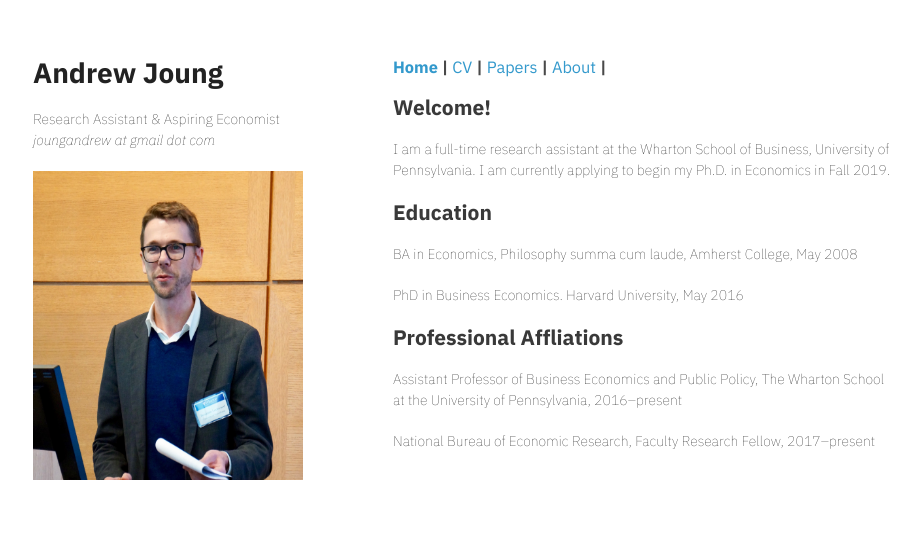
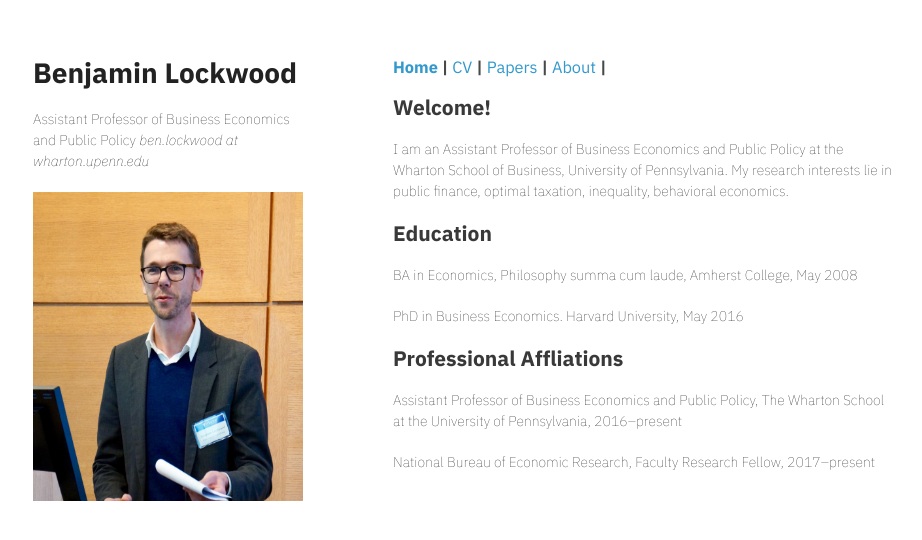
Before and after one commit to sxfinance/sxia.github.io, a Jekyll site: the page index.html, which Jekyll copies as it is, in a window 1280 px wide. Shown: the top 540 px of the page, without its empty margins (177-1099 px from the left). Built offline with Jekyll 4.4.1, drawn with Linux system fonts in a browser that asks for light colours.

Commit message:
Update index.html

```diff
--- a/index.html
+++ b/index.html
@@ -3,7 +3,7 @@
   <head>
     <meta charset="utf-8">
     <meta http-equiv="X-UA-Compatible" content="chrome=1">
-    <title>Andrew Joung</title>
+    <title>Benjamin Lockwood</title>
 
     <link rel="stylesheet" href="stylesheets/styles.css">
     <link rel="stylesheet" href="stylesheets/github-light.css">
@@ -24,8 +24,8 @@
 <body>
 <div class="wrapper">
       <header>
-        <h1>Andrew Joung</h1>
-        <p>Research Assistant & Aspiring Economist        <i>joungandrew at gmail dot com </i></p>
+        <h1>Benjamin Lockwood</h1>
+        <p>Assistant Professor of Business Economics and Public Policy        <i>ben.lockwood <i>at</i> wharton.upenn.edu </i></p>
 	<p class="view"><img src="Photo of Me.jpg" width=309 height=309></p>
       </header>
    <section>
@@ -38,7 +38,7 @@
 	</h3>
       </nav>
 	<h2><a id="welcome" class="anchor" href="#welcome" aria-hidden="true"><span class="octicon octicon-link"></span></a><b>Welcome!</b></h3>
-	<p>I am a full-time research assistant at the Wharton School of Business, University of Pennsylvania. I am currently applying to begin my Ph.D. in Economics in Fall 2019.</p>
+	<p>I am an Assistant Professor of Business Economics and Public Policy at the Wharton School of Business, University of Pennsylvania. My research interests lie in public finance, optimal taxation, inequality, behavioral economics.</p>
 
 	<h2><a id="education" class="anchor" href="#education" aria-hidden="true"><span class="octicon octicon-link"></span></a><b>Education</b></h3>
 	<p>BA in Economics, Philosophy summa cum laude, Amherst College, May 2008</p>
```
